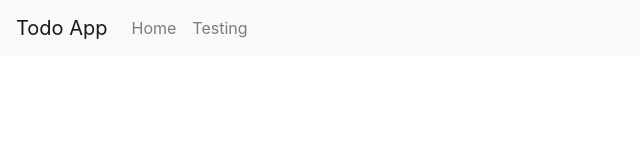
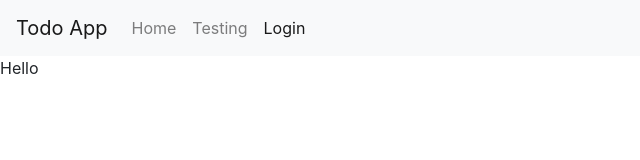
Before and after one commit to chneau/example-todo-aspnet-react, a React (Vite) app in the folder Todo.Web/ClientApp/: page /login in a window 1280 px wide. Shown: the top 160 px of the page, without its empty margins (0-640 px from the left). Built offline with nearby package versions, Linux system fonts and the light colour scheme; no server answers.

Commit message:
init login page

```diff
--- a/Todo.Web/ClientApp/src/components/Header.tsx
+++ b/Todo.Web/ClientApp/src/components/Header.tsx
@@ -21,6 +21,9 @@ export const Header = () => {
           <NavLink to="/testing" {...commonProps}>
             Testing
           </NavLink>
+          <NavLink to="/login" {...commonProps}>
+            Login
+          </NavLink>
         </Nav>
       </Navbar.Collapse>
     </HeaderNavbar>
--- a/Todo.Web/ClientApp/src/main.tsx
+++ b/Todo.Web/ClientApp/src/main.tsx
@@ -7,6 +7,7 @@ import { BrowserRouter, Route, Switch } from "react-router-dom";
 import { Header } from "./components/Header";
 import "./index.css";
 import { HomePage } from "./pages/HomePage";
+import { LoginPage } from "./pages/LoginPage";
 import { TestingPage } from "./pages/TestingPage";
 
 // Log any GraphQL errors or network error that occurred
@@ -32,6 +33,7 @@ ReactDOM.render(
         <Switch>
           <Route exact path="/" component={HomePage} />
           <Route exact path="/testing" component={TestingPage} />
+          <Route exact path="/login" component={LoginPage} />
         </Switch>
       </ApolloProvider>
     </BrowserRouter>
--- /dev/null
+++ b/Todo.Web/ClientApp/src/pages/LoginPage.tsx
@@ -0,0 +1,5 @@
+import React from "react";
+
+export const LoginPage = () => {
+  return <div>Hello</div>;
+};
```
